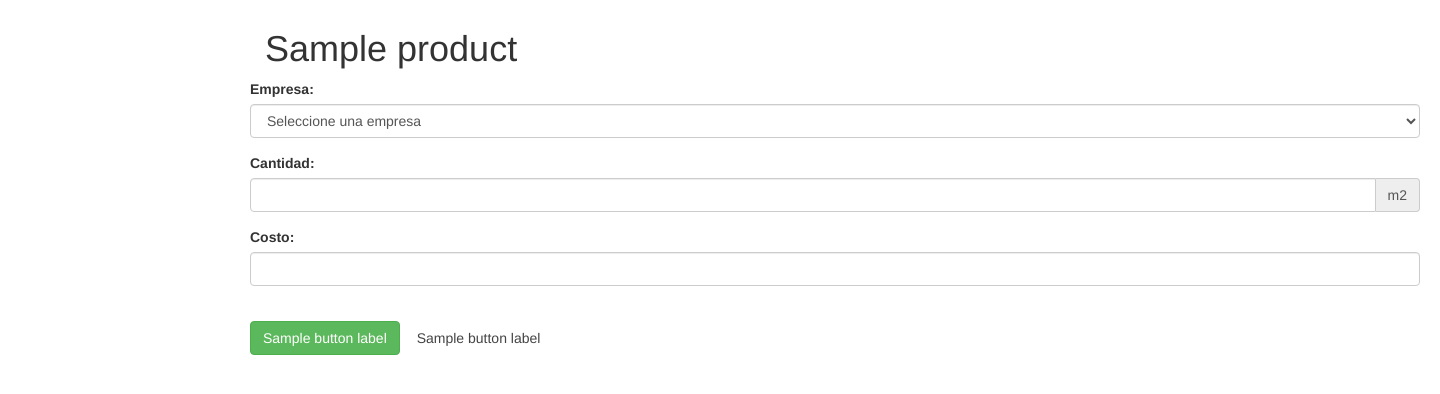
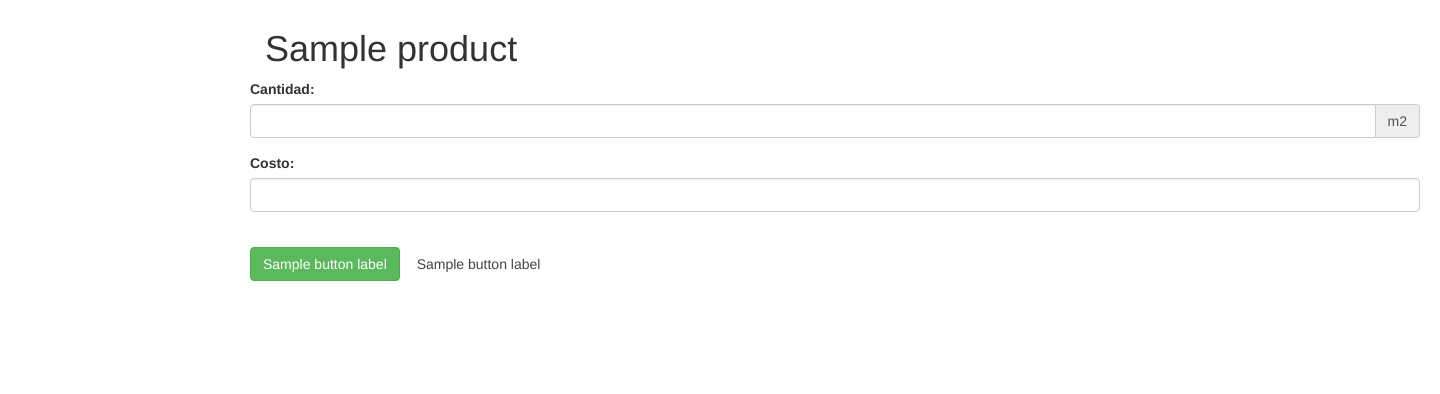
Before and after one commit to back-pack/tienda-asothella, a Symfony app: template templates/shopping/addItem.html.twig in a window 1440 px wide. Shown: the part 51-445 px from the top of the page. Run offline with Twig, Linux system fonts and the light colour scheme; the template is opened without the code that fills it: most values are stand-ins (such as "Sample title", 1, 10 or a date in 2020); form fields are guessed from the names that the template uses; some libraries are stand-ins or nearby versions.

Commit message:
Actualizacion vista de compra

```diff
--- a/templates/shopping/addItem.html.twig
+++ b/templates/shopping/addItem.html.twig
@@ -20,21 +20,6 @@
     {{ form_start(form, {'attr': {'class': 'form-horizontal', 'novalidate': 'novalidate', 'oninput': "cuenta.value=parseFloat(product_request_quantity.value)*parseFloat(input_factor.value)"}})}}
     <h1>{{ product.name }}</h1>
     <div id="products">
-    {% if app.session.get('company') is empty %}
-        <div class="row">
-            <div class="form-group">
-                <label>Empresa: </label>
-                <select name="company" class="form-control">
-                    <option>Seleccione una empresa</option>
-                {% for company in companies %}
-                    <option id="{{ company.id }}">{{ company.name }}</option>
-                {% endfor %}
-                </select>
-            </div>
-
-        </div>
-
-    {% endif %}
     <div class="row">
         <div class="form-group">
             <label>Cantidad:</label>
```
Also changed, not shown: templates/shopping/index.html.twig (+12 -11 lines).
